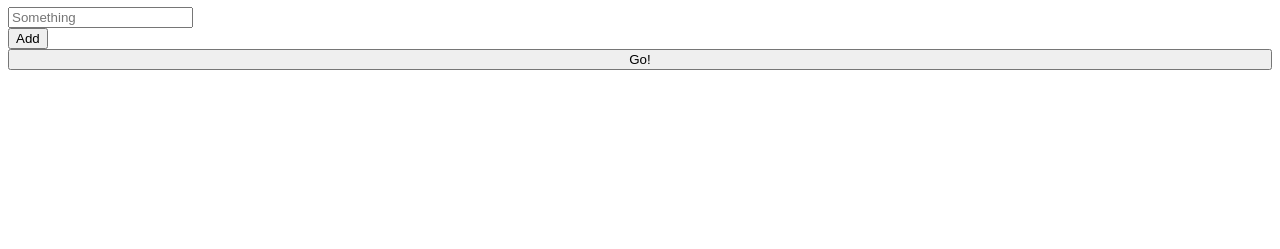
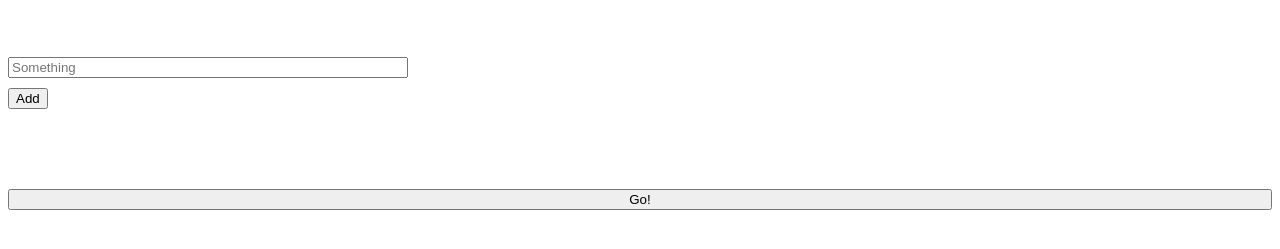
Before and after one commit to ericaglimsholt/tjejer-kodar-online-course, a plain HTML site: page index.html in a window 1280 px wide. Shown: the part 227-476 px from the top of the page. Drawn offline with Linux system fonts and the light colour scheme.

Commit message:
Added the second lecture

```diff
--- a/index.html
+++ b/index.html
@@ -2,18 +2,24 @@
 <html lang=en>
   <head>
     <meta charset="utf-8">
+    <!-- Title for our page -->
     <title>Tjejer kodar online course</title>
     <!-- The link to our CSS -->
     <link rel="stylesheet" href="./main.css">
   </head>
   <body>
+    <!-- Title -->
     <h1>Help me choose between...</h1>
-    <div>
-      <div>
+    <!-- Class = name for div -->
+    <div class="inputSection">
+      <div class="inputs">
+        <!-- Input field -->
         <input placeholder="Something">
       </div>
-      <button>Add</button>
+      <!-- Button -->
+      <button class="addOption">Add</button>
     </div>
+    <!-- Button -->
     <button>Go!</button>
   </body>
 </html>
--- a/main.css
+++ b/main.css
@@ -29,3 +29,7 @@ h1 {
 input {
   margin-top: 10px;
 }
+
+.addOption {
+  margin-top: 10px;
+}
```
